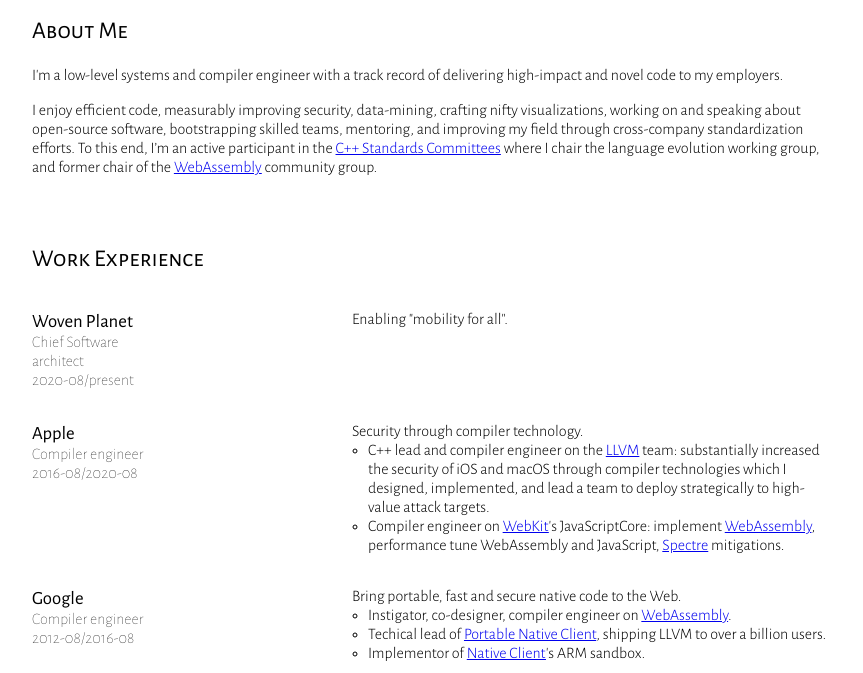
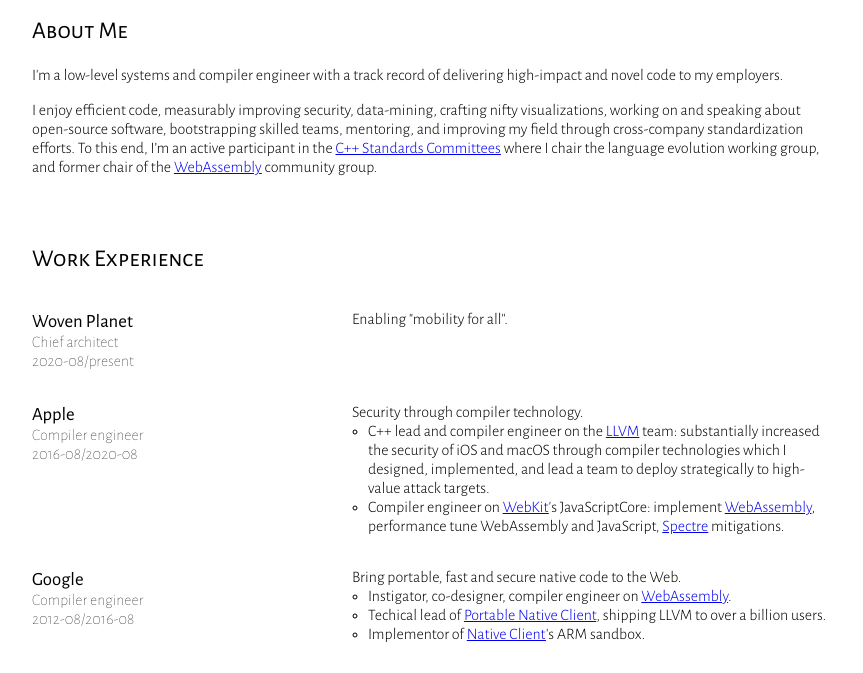
Before and after one commit to jfbastien/jfbastien.github.io, a plain HTML site: page index.html in a window 1280 px wide. Shown: the part 86-759 px from the top of the page, without its empty margins (208-1071 px from the left). Drawn offline with Linux system fonts and the light colour scheme.

Commit message:
Update index.html

```diff
--- a/index.html
+++ b/index.html
@@ -54,7 +54,7 @@
         <div class=grid>
           <div class=entry>
             <div class=where><h3>Woven Planet</h3>
-              <p>Chief Software architect</p>
+              <p>Chief architect</p>
               <p>2020-08/present</p>
             </div>
             <div class=what>
```
